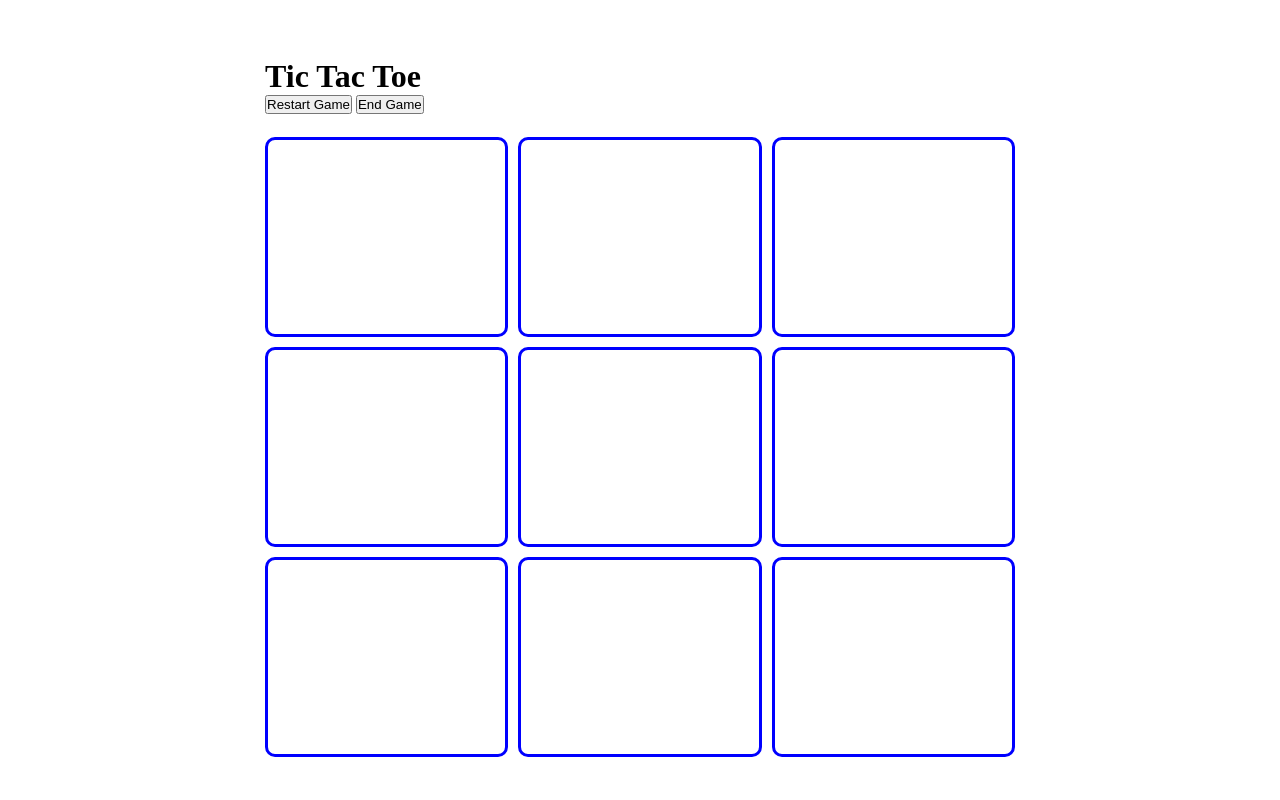
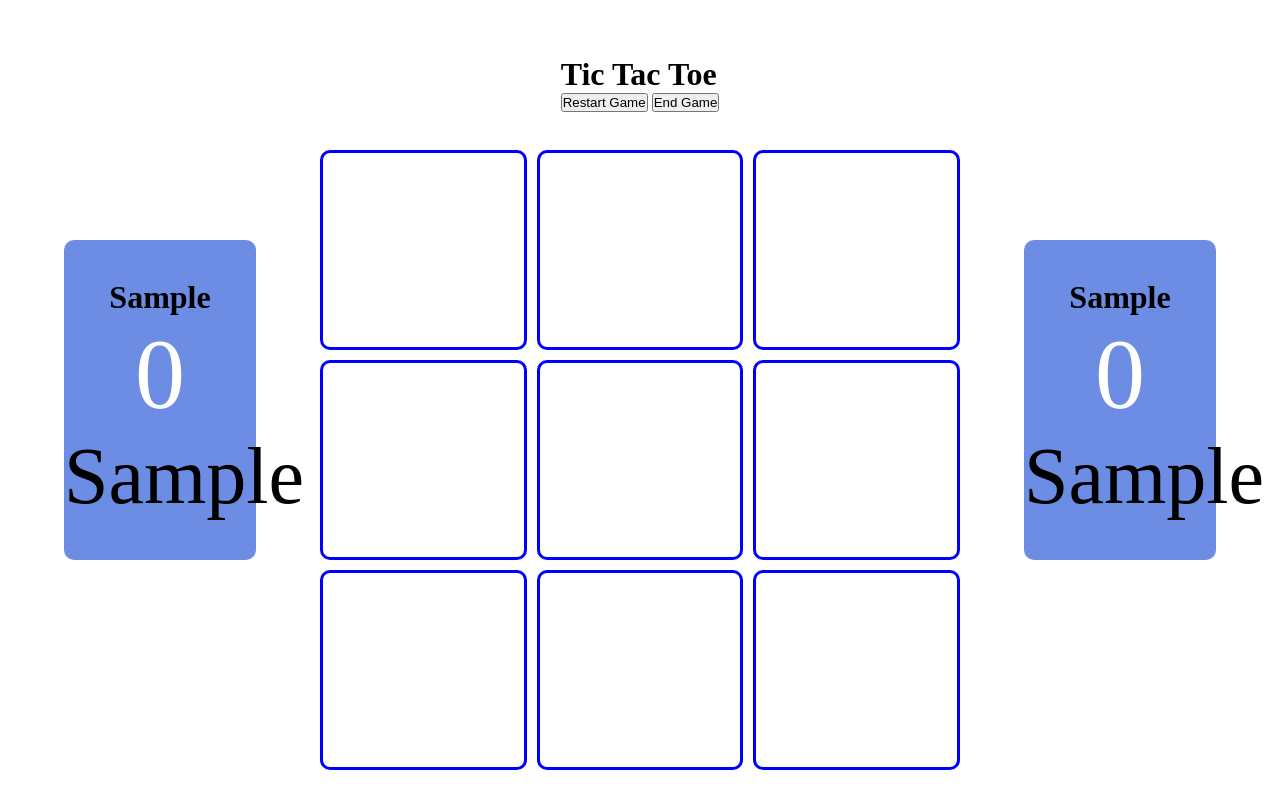
Before and after one commit to AndyKhandy/Tic-Tac-Toe, a plain HTML site: page index.html in a window 1280 px wide. Both pictures are taken after typing "Sample", "Sample", "Sample", "Sample" into the empty fields and a click on the button "Play!". Drawn offline with Linux system fonts and the light colour scheme.

Commit message:
Add feature to display player name,wins,+ tokens
used two functions in the displayController IIFE
to update wins and display player info after each
round reset and when the game starts.

```diff
--- a/index.html
+++ b/index.html
@@ -8,7 +8,7 @@
 </head>
 <body class="flex flex-col">
 
-    <div class="start">
+    <div class="start br-10">
         <form class="flex flex-col">
 
         <div class="playerInput flex">
@@ -29,11 +29,11 @@
 
         </div>
 
-        <button id="start-btn">Play!</button>
+        <button type="submit" id="start-btn">Play!</button>
     </form>
     </div>
 
-    <div class="game">
+    <div class="game flex flex-col">
 
         <div class="header">
         <h1 id="title">Tic Tac Toe</h1>
@@ -47,19 +47,29 @@
         </div>
         </div>
 
+        <div class="player1box score flex flex-col br-10">
+            <h1 id="p1name">Player 1</h1>
+            <p id="p1score">0</p>
+            <p id="p1token">🔥</p>
+        </div>
+
         <div class="container">
-            <div class="box" data-index="0"></div>
-            <div class="box" data-index="1"></div>
-            <div class="box" data-index="2"></div>
-            <div class="box" data-index="3"></div>
-            <div class="box" data-index="4"></div>
-            <div class="box" data-index="5"></div>
-            <div class="box" data-index="6"></div>
-            <div class="box" data-index="7"></div>
-            <div class="box" data-index="8"></div>
+            <div class="box br-10" data-index="0"></div>
+            <div class="box br-10" data-index="1"></div>
+            <div class="box br-10" data-index="2"></div>
+            <div class="box br-10" data-index="3"></div>
+            <div class="box br-10" data-index="4"></div>
+            <div class="box br-10" data-index="5"></div>
+            <div class="box br-10" data-index="6"></div>
+            <div class="box br-10" data-index="7"></div>
+            <div class="box br-10" data-index="8"></div>
         </div>
-    </div>
 
+        <div class="player2box score flex flex-col br-10">
+            <h1 id="p2name">Player 2</h1>
+            <p id="p2score">0</p>
+            <p id="p2token">🌴</p>
+        </div>
 
     <script src="script.js"></script>
 </body>
--- a/script.js
+++ b/script.js
@@ -30,7 +30,7 @@ const GameBoard = (function() {
 })();
 
 const players = (function(){
-    const createPlayer = (name,token) => ({name, token});
+    const createPlayer = (name,token) => ({name, token, wins: 0});
 
     return {
         createPlayer
@@ -78,6 +78,14 @@ const gameController = (function(){
                 GameBoard.getBox(b) === currentPlayer.token &&
                 GameBoard.getBox(c) === currentPlayer.token
             ) {
+                if(currentPlayer.token == player1.token)
+                {
+                    player1.wins++;
+                }
+                else{
+                    player2.wins++;
+                }
+                displayController.updateWins();
                 displayController.highLightWinningBox(a,b,c);
                 gameOver = true;
                 return true;
@@ -100,13 +108,28 @@ const displayController = (function(){
     const endBtn = document.querySelector("#end");
     const container = document.querySelector(".container");
 
-    const startBtn = document.querySelector("#start-btn");
+    const form = document.querySelector("form");
     const start = document.querySelector(".start");
     const game = document.querySelector(".game");
+
+    const displayP1Name = document.querySelector("#p1name");
+    const displayP2Name = document.querySelector("#p2name");
+
+    const displayP1Token = document.querySelector("#p1token");
+    const displayP2Token = document.querySelector("#p2token");
+
+    const displayP1score = document.querySelector("#p1score");
+    const displayP2score = document.querySelector("#p2score");
 
     function showToken(index, token)
     {
         boxes[index].textContent = token;
+    }
+
+    function updateWins()
+    {
+        displayP1score.textContent = player1.wins;
+        displayP2score.textContent = player2.wins;
     }
 
     function highLightWinningBox(a,b,c)
@@ -122,6 +145,16 @@ const displayController = (function(){
             box.textContent = "";
             box.classList.remove("active");
         });
+
+    }
+
+    function displayPlayerInfo()
+    {
+        displayP1Name.textContent = player1.name;
+        displayP2Name.textContent = player2.name;
+        displayP1Token.textContent = player1.token;
+        displayP2Token.textContent = player2.token;
+        updateWins();
     }
 
     boxes.forEach(box => {
@@ -132,6 +165,7 @@ const displayController = (function(){
     });
 
     restartBtn.addEventListener("click", ()=>{
+        currentPlayer = player1;
         gameController.newRound();
         resetBoxes();
         GameBoard.resetBoard();
@@ -140,10 +174,11 @@ const displayController = (function(){
     endBtn.addEventListener("click", ()=>{
         resetBoxes();
         GameBoard.resetBoard();
-        container.style.display = "none";
+        game.classList.remove("active");
+        start.classList.remove("active");
     });
 
-    startBtn.addEventListener("click", (e)=>{
+    form.addEventListener("submit", (e)=>{
         e.preventDefault();
         const player1Name = document.querySelector("#player1-name").value;
         const player2Name = document.querySelector("#player2-name").value;
@@ -152,13 +187,18 @@ const displayController = (function(){
 
         player1 = players.createPlayer(player1Name,player1Token);
         player2 = players.createPlayer(player2Name,player2Token);
+
         game.classList.add("active");
         start.classList.add("active");
+
+        displayPlayerInfo();
         currentPlayer = player1;
+        form.reset();
     });
 
     return {
         showToken,
+        updateWins,
         highLightWinningBox,
         resetBoxes
     };
--- a/styles.css
+++ b/styles.css
@@ -12,6 +12,9 @@ form input {
     padding: 0px;
     box-sizing: border-box;
 }
+.br-10{
+    border-radius: 10px;
+}
 
 .flex {
     display: flex;
@@ -22,19 +25,21 @@ form input {
 }
 
 .game {
+    position: relative;
+    width: 100%;
     display: none;
 }
 
+
 .game.active {
-    display: block;
+    display: flex;
 }
 
 .start {
     background-color: rgb(30, 206, 255);
     padding: 20px;
-    border-radius: 10px;
     height: 60vh;
-    width: max(350px, 60vw);
+    width: max(350px, 50vw);
 }
 
 .start.active {
@@ -78,7 +83,7 @@ form button:hover {
     width: 40%;
 }
 
-body {
+body, .game {
     align-items: center;
     justify-content: center;
     height: 100vh;
@@ -90,7 +95,7 @@ body {
 
 .container {
     margin-top: 3%;
-    width: min(750px, 80vw);
+    width: min(750px, 50vw);
     display: grid;
     grid-template-columns: repeat(3,1fr);
     grid-template-rows: repeat(3,1fr);
@@ -103,7 +108,6 @@ body {
     font-size: 150px;
     place-items: center;
     border: 3px solid blue;
-    border-radius: 10px;
     cursor: pointer;
     transition: 200ms ease-in;
 }
@@ -111,3 +115,29 @@ body {
 .box.active {
     background-color: blue;
 }
+
+.score {
+    background-color: rgb(109, 141, 229);
+    width: 15vw;
+    height: 40vh;
+    position: absolute;
+    text-align: center;
+    justify-content: center;
+}
+
+.score > p:first-of-type {
+    font-size: 100px;
+    color: white;
+}
+
+.score > p:last-child {
+    font-size: 80px;
+}
+
+.player1box {
+    left: 5%;
+}
+
+.player2box {
+    right: 5%;
+}
```
